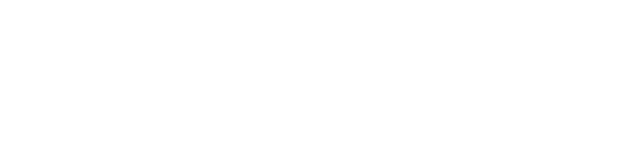
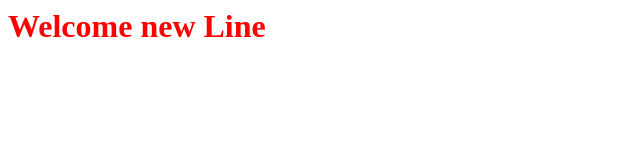
Before and after one commit to DhruvilThakka/DhruvilThakkar, a plain HTML site: page Demo.html in a window 1280 px wide. Shown: the whole page, without its empty margins (0-640 px from the left). Drawn offline with Linux system fonts and the light colour scheme.

Commit message:
Update Demo.html

```diff
--- a/Demo.html
+++ b/Demo.html
@@ -2,4 +2,7 @@
     <head>
         <title>Main Page</title>
     </head>
+    <body>
+        <h1 style="color:red; background-color:white;">Welcome new Line</h1>
+    </body>
 </html>
```
